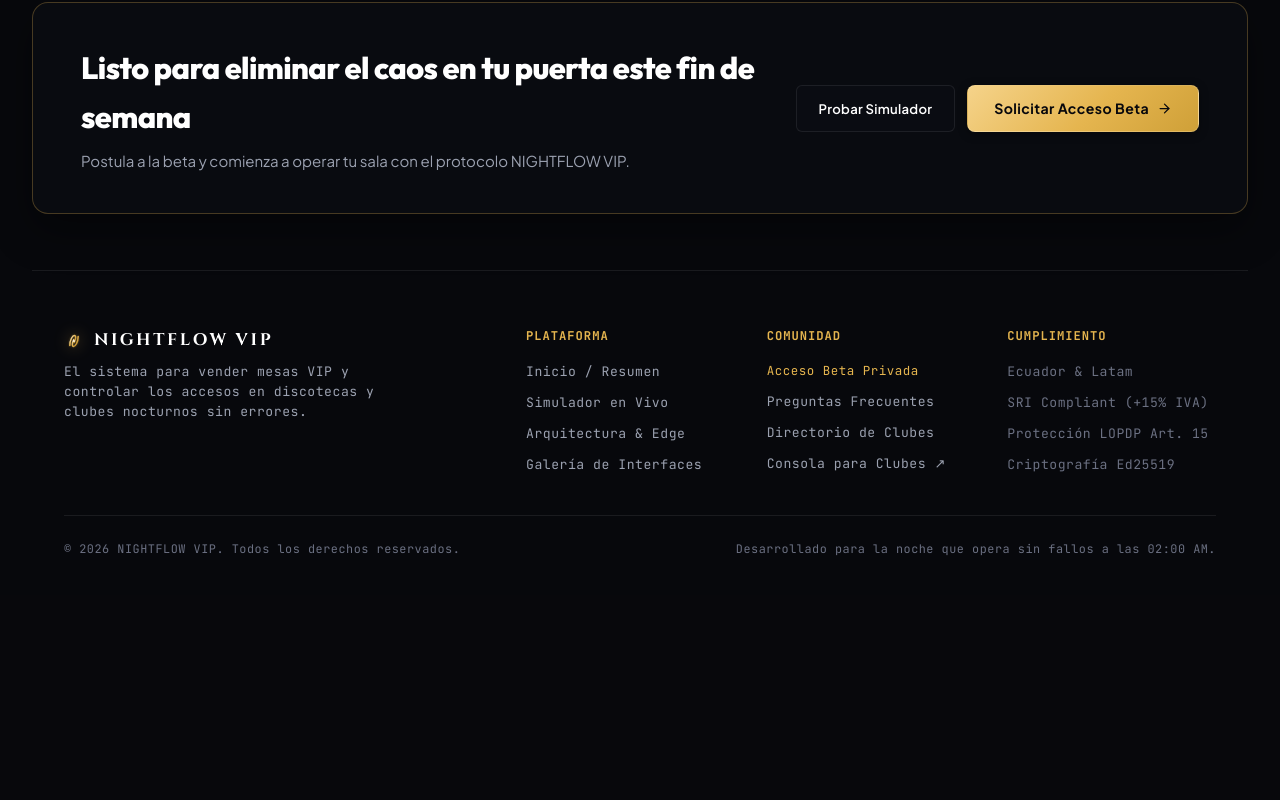
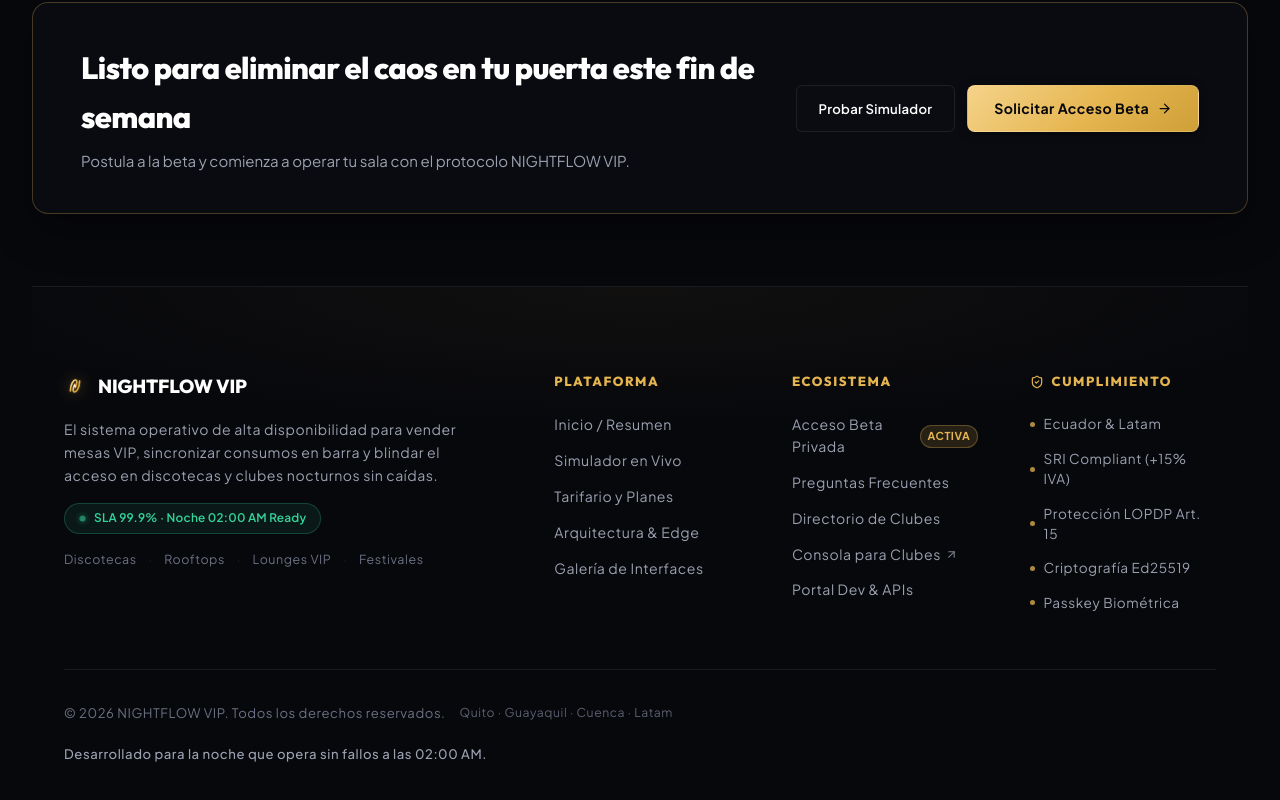
Before and after one commit to joelsan12/PARA-DISCOTECAS, a React (Vite) app: page /software/faq in a window 1280 px wide. Shown: the part 1026-1826 px from the top of the page. Before the commit the page ends 1621 px from the top, so only its background shows below. Built offline with nearby package versions, Linux system fonts and the light colour scheme; no server answers; the database is empty.

Commit message:
fix(saas-footer): ampliar holgura, espaciado y tipografia del footer en landing y multipagina

```diff
--- a/src/components/saas/SaasFooterBar.tsx
+++ b/src/components/saas/SaasFooterBar.tsx
@@ -1,4 +1,5 @@
 import { Link } from 'react-router-dom';
+import { ArrowUpRight, ShieldCheck } from 'lucide-react';
 import { NightflowLogoMark } from '../common/NightflowLogo';
 
 export function SaasFooterBar() {
@@ -6,48 +7,102 @@
     <footer className="saas-footer">
       <div className="saas-wide-shell">
         <div className="saas-footer__top">
+          {/* Columna Marca & Misión Operativa */}
           <div className="saas-footer__brand-block">
-            <div style={{ display: 'flex', alignItems: 'center', gap: '10px', marginBottom: '8px' }}>
-              <NightflowLogoMark size={20} theme="gold" />
-              <span className="saas-nav__logo-title" style={{ fontSize: '1.05rem' }}>NIGHTFLOW VIP</span>
+            <div className="saas-footer__brand-header">
+              <NightflowLogoMark size={22} theme="gold" />
+              <span className="saas-footer__brand-name">NIGHTFLOW VIP</span>
             </div>
-            <p style={{ color: 'var(--saas-text-secondary)', fontSize: '0.82rem', margin: 0, maxWidth: '360px', lineHeight: 1.5 }}>
-              El sistema para vender mesas VIP y controlar los accesos en discotecas y clubes nocturnos sin errores.
+
+            <p className="saas-footer__brand-desc">
+              El sistema operativo de alta disponibilidad para vender mesas VIP, sincronizar consumos en barra y blindar el acceso en discotecas y clubes nocturnos sin caídas.
             </p>
+
+            <div className="saas-footer__status-badge">
+              <span className="saas-footer__status-dot" />
+              <span>SLA 99.9% · Noche 02:00 AM Ready</span>
+            </div>
+
+            <div className="saas-footer__tags">
+              <span>Discotecas</span>
+              <span className="saas-footer__tag-sep">·</span>
+              <span>Rooftops</span>
+              <span className="saas-footer__tag-sep">·</span>
+              <span>Lounges VIP</span>
+              <span className="saas-footer__tag-sep">·</span>
+              <span>Festivales</span>
+            </div>
           </div>
 
+          {/* Enlaces y Navegación en Columnas Holgadas */}
           <div className="saas-footer__links-grid">
             <div className="saas-footer__col">
               <span className="saas-footer__col-title">Plataforma</span>
               <Link to="/software">Inicio / Resumen</Link>
               <Link to="/software/simulador">Simulador en Vivo</Link>
+              <Link to="/software/precios">Tarifario y Planes</Link>
               <Link to="/software/arquitectura">Arquitectura &amp; Edge</Link>
               <Link to="/software/pantallas">Galería de Interfaces</Link>
             </div>
 
             <div className="saas-footer__col">
-              <span className="saas-footer__col-title">Comunidad</span>
-              <span style={{ color: 'var(--saas-gold)', fontSize: '0.78rem' }}>Acceso Beta Privada</span>
+              <span className="saas-footer__col-title">Ecosistema</span>
+              <Link to="/software" style={{ display: 'inline-flex', alignItems: 'center', gap: '8px' }}>
+                <span>Acceso Beta Privada</span>
+                <span className="saas-footer__badge-pill">Activa</span>
+              </Link>
               <Link to="/software/faq">Preguntas Frecuentes</Link>
               <Link to="/negocios">Directorio de Clubes</Link>
-              <a href="https://nightflow-admin.web.app/" target="_blank" rel="noreferrer">
-                Consola para Clubes ↗
+              <a
+                href="https://nightflow-admin.web.app/"
+                target="_blank"
+                rel="noreferrer"
+                style={{ display: 'inline-flex', alignItems: 'center', gap: '4px' }}
+              >
+                <span>Consola para Clubes</span>
+                <ArrowUpRight size={13} style={{ opacity: 0.8 }} />
               </a>
+              <Link to="/dev">Portal Dev &amp; APIs</Link>
             </div>
 
             <div className="saas-footer__col">
-              <span className="saas-footer__col-title">Cumplimiento</span>
-              <span>Ecuador &amp; Latam</span>
-              <span>SRI Compliant (+15% IVA)</span>
-              <span>Protección LOPDP Art. 15</span>
-              <span>Criptografía Ed25519</span>
+              <span className="saas-footer__col-title">
+                <ShieldCheck size={14} style={{ color: 'var(--saas-gold)' }} />
+                <span>Cumplimiento</span>
+              </span>
+              <span className="saas-footer__compliance-item">
+                <span className="saas-footer__compliance-bullet" />
+                <span>Ecuador &amp; Latam</span>
+              </span>
+              <span className="saas-footer__compliance-item">
+                <span className="saas-footer__compliance-bullet" />
+                <span>SRI Compliant (+15% IVA)</span>
+              </span>
+              <span className="saas-footer__compliance-item">
+                <span className="saas-footer__compliance-bullet" />
+                <span>Protección LOPDP Art. 15</span>
+              </span>
+              <span className="saas-footer__compliance-item">
+                <span className="saas-footer__compliance-bullet" />
+                <span>Criptografía Ed25519</span>
+              </span>
+              <span className="saas-footer__compliance-item">
+                <span className="saas-footer__compliance-bullet" />
+                <span>Passkey Biométrica</span>
+              </span>
             </div>
           </div>
         </div>
 
+        {/* Fila Inferior de Copyright & Disclaimer Holgada */}
         <div className="saas-footer__bottom">
-          <span>&copy; {new Date().getFullYear()} NIGHTFLOW VIP. Todos los derechos reservados.</span>
-          <span>Desarrollado para la noche que opera sin fallos a las 02:00 AM.</span>
+          <div className="saas-footer__bottom-left">
+            <span>&copy; {new Date().getFullYear()} NIGHTFLOW VIP. Todos los derechos reservados.</span>
+            <span className="saas-footer__cities">Quito · Guayaquil · Cuenca · Latam</span>
+          </div>
+          <div className="saas-footer__bottom-right">
+            <span>Desarrollado para la noche que opera sin fallos a las 02:00 AM.</span>
+          </div>
         </div>
       </div>
     </footer>
--- a/src/components/saas/SaasLandingPage.tsx
+++ b/src/components/saas/SaasLandingPage.tsx
@@ -35,12 +35,14 @@
         {/* 4. Comparativa Operativa Directa: Pantalla completa en scroll */}
         <SaasComparisonSection />
 
-        {/* 4. Cierre: Banner de Registro y Footer */}
+        {/* 5. Cierre: Banner de Registro */}
         <section className="saas-closing-screen">
           <SaasCtaBanner onOpenModal={openModal} />
-          <SaasFooterBar />
         </section>
       </main>
+
+      {/* 6. Footer Operativo y de Cumplimiento */}
+      <SaasFooterBar />
 
       <SaasLeadModal
         isOpen={isModalOpen}
--- a/src/styles/saas-landing/15-cta.css
+++ b/src/styles/saas-landing/15-cta.css
@@ -4,11 +4,7 @@
 }
 
 .saas-closing-screen .saas-cta-wide {
-  padding: 0 0 36px;
-}
-
-.saas-closing-screen .saas-footer {
-  padding: 0 0 24px;
+  padding: 0 0 16px;
 }
 
 .saas-cta-wide {
--- a/src/styles/saas-landing/16-footer.css
+++ b/src/styles/saas-landing/16-footer.css
@@ -1,70 +1,286 @@
-/* ── 13. Footer Multipágina Extendido ────────────────────────────────────── */
+/* ── 13. Footer Multipágina Extendido — Haute Nocturne Spacing & Design ── */
 .saas-footer {
-  padding: 56px 0 36px;
+  position: relative;
+  padding: 84px 0 60px;
+  margin-top: 72px;
   border-top: 1px solid var(--saas-border);
-  background: var(--saas-bg);
-  font-size: 0.82rem;
+  background:
+    radial-gradient(ellipse 60% 140px at 50% 0%, rgba(229, 181, 79, 0.045) 0%, transparent 100%),
+    var(--saas-bg);
+  font-family: var(--font-body, 'Plus Jakarta Sans', -apple-system, sans-serif);
+  font-size: 0.88rem;
   color: var(--saas-text-muted);
   text-align: left;
+  clear: both;
 }
 
 .saas-footer__top {
   display: grid;
-  grid-template-columns: 1.2fr 2fr;
-  gap: 48px;
-  margin-bottom: 40px;
+  grid-template-columns: minmax(320px, 1.25fr) minmax(480px, 2fr);
+  gap: clamp(48px, 6vw, 96px);
+  margin-bottom: 56px;
+  align-items: flex-start;
 }
 
-@media (max-width: 820px) {
+@media (max-width: 980px) {
   .saas-footer__top {
     grid-template-columns: 1fr;
+    gap: 48px;
   }
 }
 
+/* ── Brand Block ── */
+.saas-footer__brand-block {
+  display: flex;
+  flex-direction: column;
+  gap: 16px;
+  max-width: 460px;
+}
+
+.saas-footer__brand-header {
+  display: flex;
+  align-items: center;
+  gap: 12px;
+}
+
+.saas-footer__brand-name {
+  font-family: var(--font-display, 'Outfit', sans-serif);
+  font-size: 1.18rem;
+  font-weight: 800;
+  letter-spacing: -0.01em;
+  color: var(--saas-text-primary);
+}
+
+.saas-footer__brand-desc {
+  color: var(--saas-text-secondary);
+  font-size: 0.88rem;
+  line-height: 1.65;
+  margin: 0;
+}
+
+.saas-footer__status-badge {
+  display: inline-flex;
+  align-items: center;
+  gap: 8px;
+  font-size: 0.74rem;
+  font-weight: 600;
+  color: #34d399;
+  background: rgba(52, 211, 153, 0.08);
+  border: 1px solid rgba(52, 211, 153, 0.24);
+  border-radius: 9999px;
+  padding: 5px 14px;
+  width: fit-content;
+  letter-spacing: 0.02em;
+}
+
+.saas-footer__status-dot {
+  width: 7px;
+  height: 7px;
+  border-radius: 50%;
+  background: #34d399;
+  box-shadow: 0 0 8px rgba(52, 211, 153, 0.8);
+  animation: saasFooterStatusPulse 2.4s infinite ease-in-out;
+}
+
+@keyframes saasFooterStatusPulse {
+  0%, 100% {
+    opacity: 1;
+    transform: scale(1);
+  }
+  50% {
+    opacity: 0.55;
+    transform: scale(0.85);
+  }
+}
+
+.saas-footer__tags {
+  display: flex;
+  flex-wrap: wrap;
+  align-items: center;
+  gap: 8px 12px;
+  font-size: 0.78rem;
+  color: var(--saas-text-muted);
+}
+
+.saas-footer__tag-sep {
+  opacity: 0.4;
+  font-size: 0.65rem;
+}
+
+/* ── Links Grid ── */
 .saas-footer__links-grid {
   display: grid;
-  grid-template-columns: repeat(3, 1fr);
-  gap: 32px;
+  grid-template-columns: repeat(3, minmax(140px, 1fr));
+  gap: clamp(32px, 4vw, 64px);
 }
 
-@media (max-width: 600px) {
+@media (max-width: 640px) {
   .saas-footer__links-grid {
     grid-template-columns: 1fr;
+    gap: 36px;
   }
 }
 
 .saas-footer__col {
   display: flex;
   flex-direction: column;
-  gap: 10px;
+  gap: 14px;
 }
 
 .saas-footer__col-title {
-  font-size: 0.76rem;
+  font-family: var(--font-display, 'Outfit', sans-serif);
+  font-size: 0.82rem;
   font-weight: 800;
   color: var(--saas-gold);
-  letter-spacing: 0.08em;
+  letter-spacing: 0.12em;
   text-transform: uppercase;
-  margin-bottom: 4px;
+  margin-bottom: 8px;
+  display: flex;
+  align-items: center;
+  gap: 8px;
 }
 
 .saas-footer__col a {
+  font-size: 0.88rem;
+  line-height: 1.55;
   color: var(--saas-text-secondary);
   text-decoration: none;
-  transition: color 0.15s ease;
+  transition: color 0.18s ease, transform 0.18s ease;
+  display: inline-flex;
+  align-items: center;
+  gap: 6px;
+  width: fit-content;
 }
 
 .saas-footer__col a:hover {
-  color: var(--saas-gold);
+  color: var(--saas-gold-hover, #f5d38a);
+  transform: translateX(3px);
 }
 
+.saas-footer__badge-pill {
+  font-size: 0.68rem;
+  font-weight: 700;
+  letter-spacing: 0.05em;
+  text-transform: uppercase;
+  padding: 2px 7px;
+  border-radius: 9999px;
+  background: rgba(229, 181, 79, 0.14);
+  color: var(--saas-gold);
+  border: 1px solid rgba(229, 181, 79, 0.3);
+}
+
+.saas-footer__compliance-item {
+  font-size: 0.85rem;
+  line-height: 1.5;
+  color: var(--saas-text-secondary);
+  display: inline-flex;
+  align-items: center;
+  gap: 9px;
+}
+
+.saas-footer__compliance-bullet {
+  width: 5px;
+  height: 5px;
+  border-radius: 50%;
+  background: var(--saas-gold);
+  opacity: 0.75;
+  flex-shrink: 0;
+}
+
+/* ── Bottom Bar ── */
 .saas-footer__bottom {
   display: flex;
   justify-content: space-between;
   align-items: center;
   flex-wrap: wrap;
+  gap: 20px;
+  padding-top: 32px;
+  border-top: 1px solid var(--saas-border);
+  font-size: 0.82rem;
+  line-height: 1.6;
+  color: var(--saas-text-muted);
+  /* Holgura generosa para evitar colisiones con el botón flotante de Feedback Beta */
+  padding-right: clamp(16px, 14vw, 170px);
+}
+
+.saas-footer__bottom-left {
+  display: flex;
+  align-items: center;
   gap: 14px;
-  padding-top: 24px;
-  border-top: 1px solid var(--saas-border);
-  font-size: 0.74rem;
+  flex-wrap: wrap;
 }
+
+.saas-footer__cities {
+  font-size: 0.76rem;
+  color: var(--saas-text-muted);
+  opacity: 0.85;
+}
+
+.saas-footer__bottom-right {
+  font-size: 0.82rem;
+  color: var(--saas-text-secondary);
+  font-weight: 500;
+}
+
+/* ── Light Mode Haute Alabaster Overrides ── */
+[data-theme="light"] .saas-footer {
+  background:
+    radial-gradient(ellipse 60% 140px at 50% 0%, rgba(184, 134, 11, 0.05) 0%, transparent 100%),
+    #fbfaf7;
+  border-top-color: rgba(0, 0, 0, 0.08);
+  color: #64748b;
+}
+
+[data-theme="light"] .saas-footer__brand-name {
+  color: #0f172a;
+}
+
+[data-theme="light"] .saas-footer__brand-desc {
+  color: #475569;
+}
+
+[data-theme="light"] .saas-footer__col-title {
+  color: #8c6504;
+}
+
+[data-theme="light"] .saas-footer__col a {
+  color: #334155;
+}
+
+[data-theme="light"] .saas-footer__col a:hover {
+  color: #8c6504;
+}
+
+[data-theme="light"] .saas-footer__compliance-item {
+  color: #334155;
+}
+
+[data-theme="light"] .saas-footer__compliance-bullet {
+  background: #8c6504;
+}
+
+[data-theme="light"] .saas-footer__badge-pill {
+  background: rgba(184, 134, 11, 0.1);
+  color: #8c6504;
+  border-color: rgba(184, 134, 11, 0.28);
+}
+
+[data-theme="light"] .saas-footer__status-badge {
+  background: rgba(16, 185, 129, 0.09);
+  color: #047857;
+  border-color: rgba(16, 185, 129, 0.3);
+}
+
+[data-theme="light"] .saas-footer__status-dot {
+  background: #059669;
+  box-shadow: 0 0 6px rgba(5, 150, 105, 0.6);
+}
+
+[data-theme="light"] .saas-footer__bottom {
+  border-top-color: rgba(0, 0, 0, 0.08);
+  color: #64748b;
+}
+
+[data-theme="light"] .saas-footer__bottom-right {
+  color: #1e293b;
+}
```
